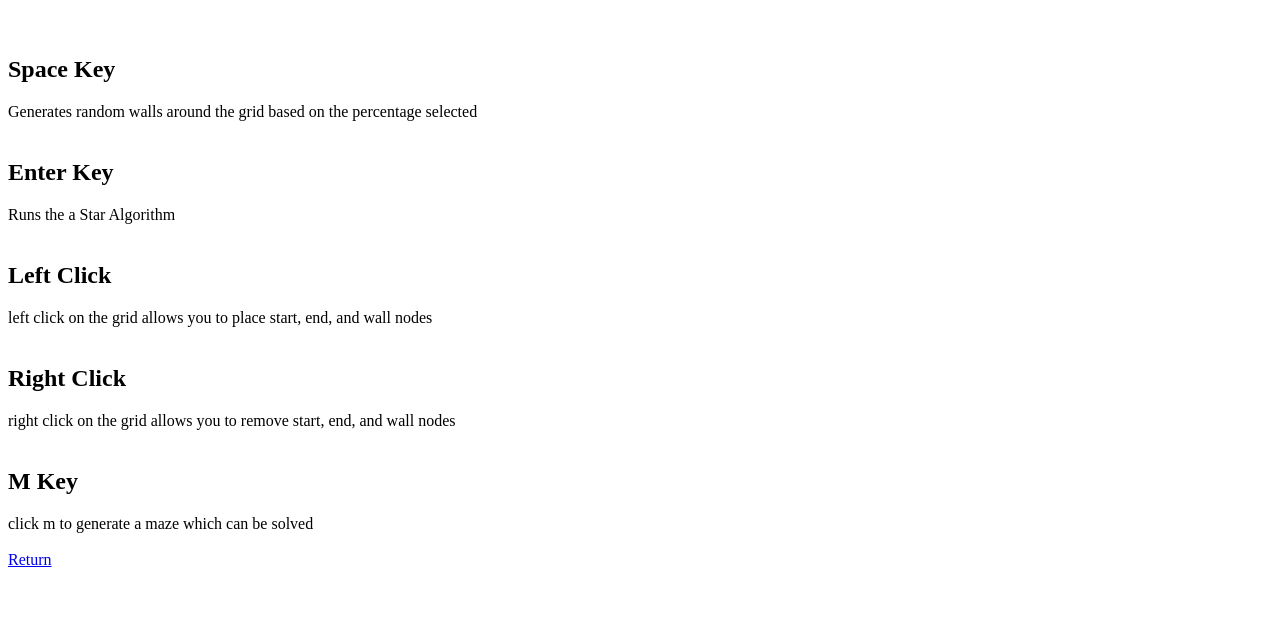
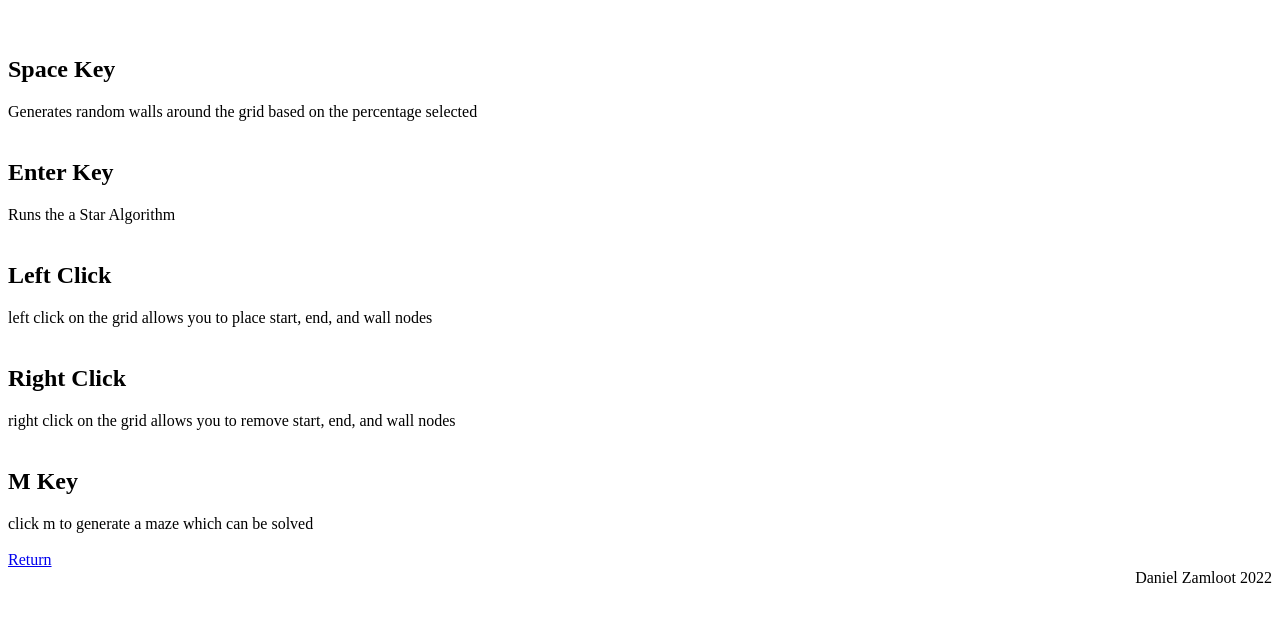
Before and after one commit to danzam284/path, a plain HTML site: page controls.html in a window 1280 px wide. Shown: the part 48-670 px from the top of the page. Drawn offline with Linux system fonts and the light colour scheme.

Commit message:
Update controls.html

```diff
--- a/controls.html
+++ b/controls.html
@@ -47,4 +47,6 @@
 
     <a href="index.html">Return</a>
 
+    <footer style="text-align: right;">Daniel Zamloot 2022</footer>
+
 </html>
```
